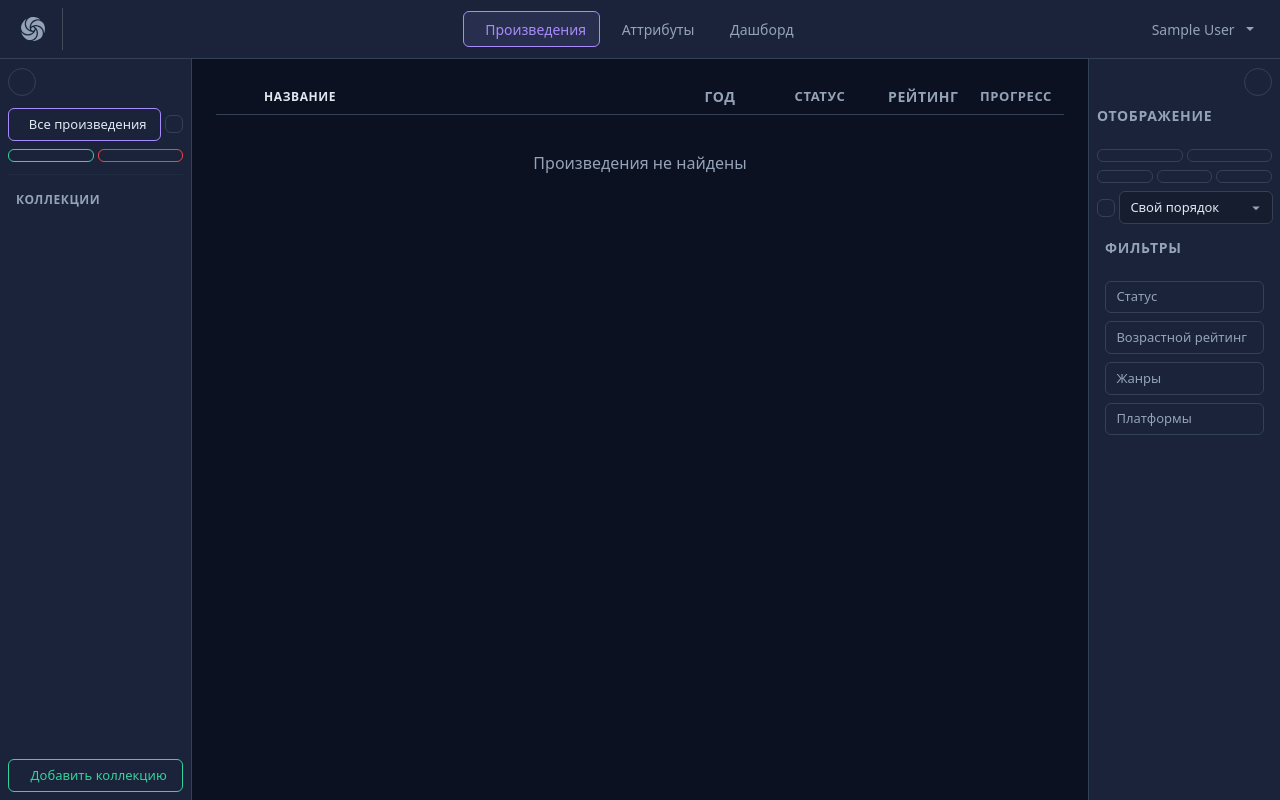
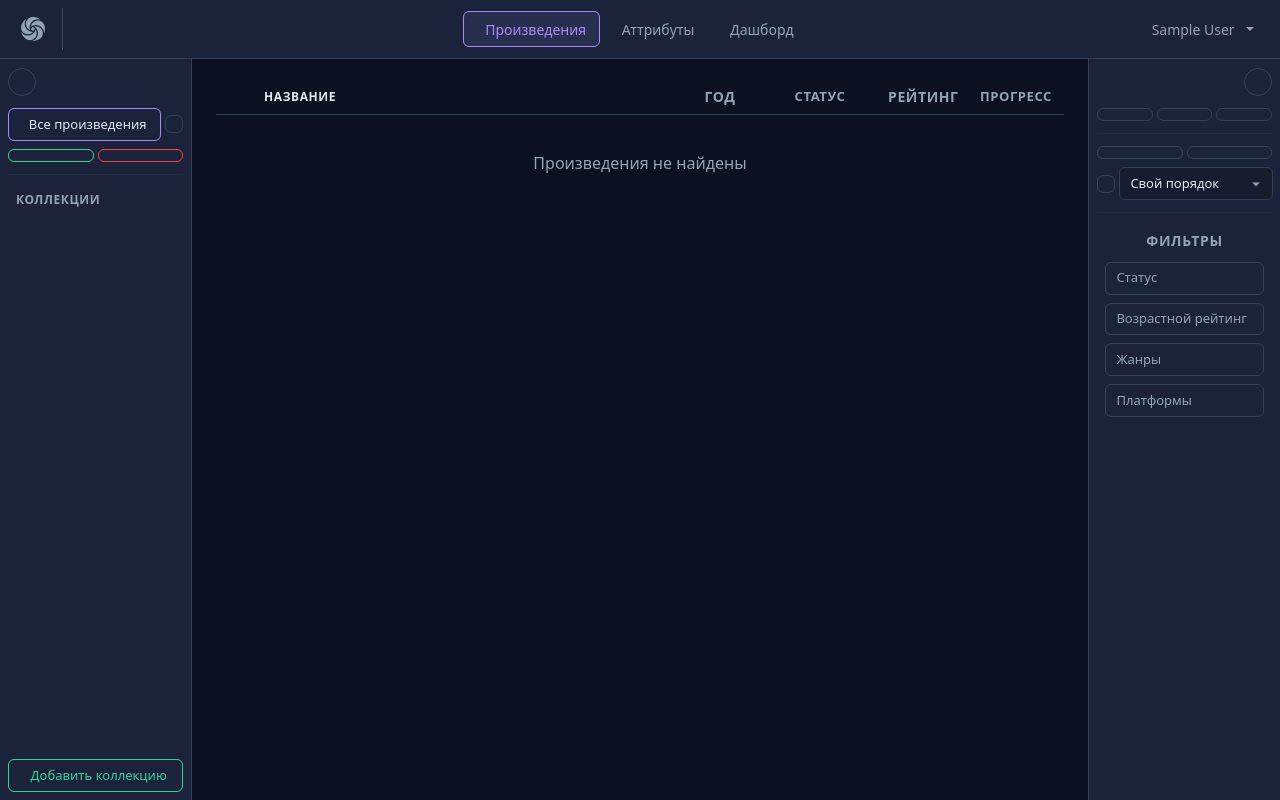
Before and after one commit to Renhas/Midgard-Nexus, a Django app: page /library/ in a window 1280 px wide. Run offline with Django 5.2, Linux system fonts and the light colour scheme; the visitor is signed in with stand-in values (Sample User, id 1); data that the repository does not hold is empty; some libraries are stand-ins or nearby versions.

Commit message:
Refactor right sidebar elements order
- Restructure sidebar HTML layout for better organization

```diff
--- a/src/apps/vor_archives/templates/vor_archives/artworks.html
+++ b/src/apps/vor_archives/templates/vor_archives/artworks.html
@@ -87,26 +87,6 @@ x-data="{
             this.$dispatch('update-filters');
         }
     }">
-
-<h6 class="sidebar-filters-title text-uppercase text-muted small fw-semibold mb-3">
-        Отображение
-    </h6>
-    <div class="sidebar-nav-row">
-        <button type="button"
-        class="sidebar-btn sidebar-btn-display"
-        :class="{ 'active': viewMode === 'list' }"
-        @click="viewMode = 'list'"
-        title="Список">
-        <i class="bi bi-list-ul"></i>
-    </button>
-    <button type="button"
-    class="sidebar-btn sidebar-btn-display"
-    :class="{ 'active': viewMode === 'grid' }"
-    @click="viewMode = 'grid'"
-    title="Плитки">
-    <i class="bi bi-grid"></i>
-</button>
-</div>
     {# ========== ПРАВАЯ ПАНЕЛЬ — ТИПЫ ============ #}
     <div class="sidebar-nav-row">
         <button type="button"
@@ -131,6 +111,24 @@ title="Игры">
             <i class="icon-gamepad-2"></i>
         </button>
     </div>
+    <hr class="sidebar-divider">
+    {# ========== ПРАВАЯ ПАНЕЛЬ — ОТОБРАЖЕНИЕ ============ #}
+    <div class="sidebar-nav-row">
+        <button type="button"
+            class="sidebar-btn sidebar-btn-display"
+            :class="{ 'active': viewMode === 'list' }"
+            @click="viewMode = 'list'"
+            title="Список">
+            <i class="bi bi-list-ul"></i>
+        </button>
+        <button type="button"
+            class="sidebar-btn sidebar-btn-display"
+            :class="{ 'active': viewMode === 'grid' }"
+            @click="viewMode = 'grid'"
+            title="Плитки">
+            <i class="bi bi-grid"></i>
+        </button>
+    </div>
     {# ========== ПРАВАЯ ПАНЕЛЬ — СОРТИРОВКА ============ #}
     <div class="sidebar-nav-row">
         <button type="button"
@@ -145,9 +143,10 @@ title="Игры">
             {% endfor %}
         </select>
     </div>
+    <hr class="sidebar-divider">
     {# ========== ПРАВАЯ ПАНЕЛЬ — ФИЛЬТРЫ ========= #}
     <div class="sidebar-filters">
-    <h6 class="sidebar-filters-title text-uppercase text-muted small fw-semibold mb-3">
+        <h6 class="sidebar-filters-title text-uppercase text-muted small fw-semibold text-center">
             Фильтры
         </h6>
         {% include 'vor_archives/partials/filter_accordion.html' with title='Статус' options=status_options name='status' %}
```
Lines whose indentation alone changed are shown as unchanged.
